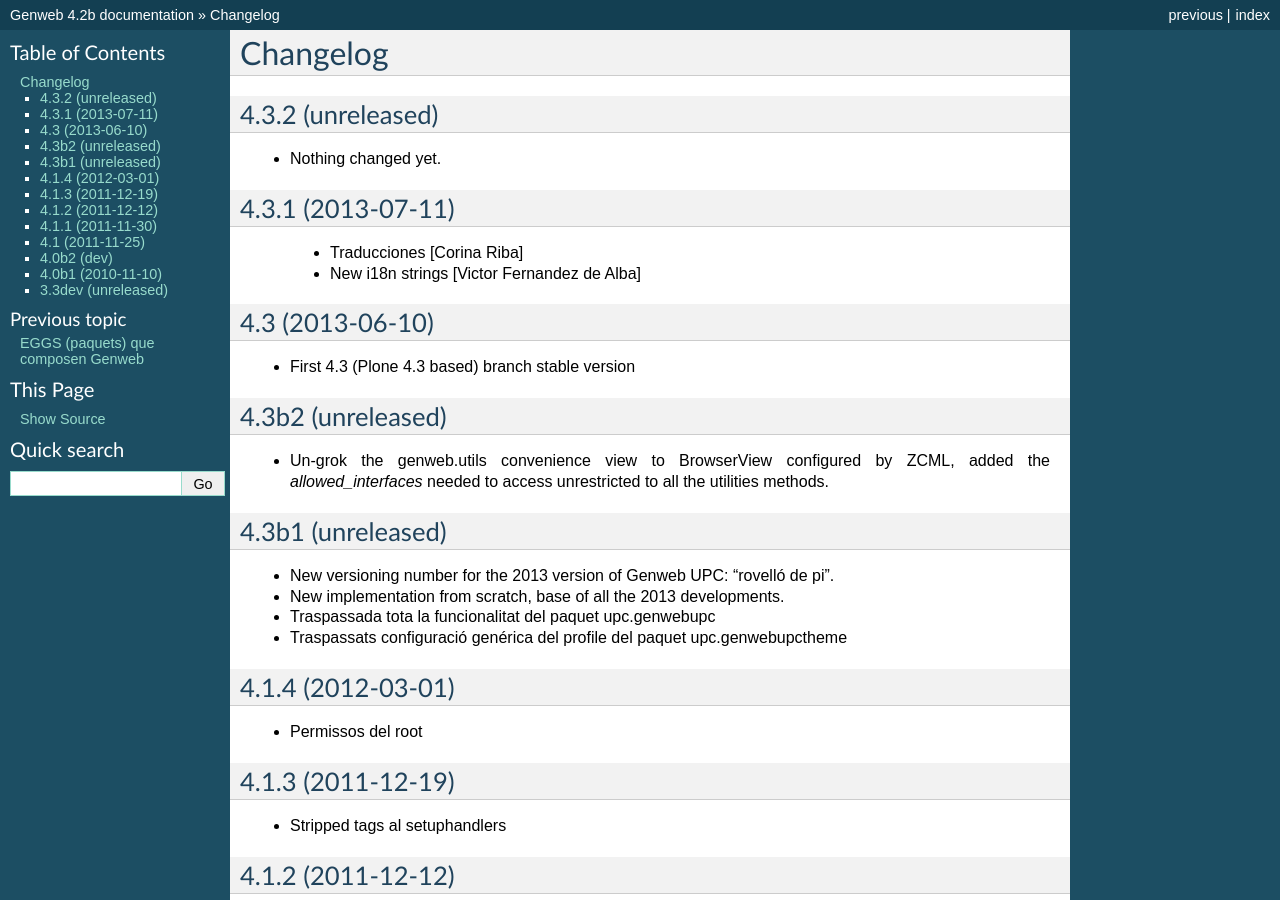
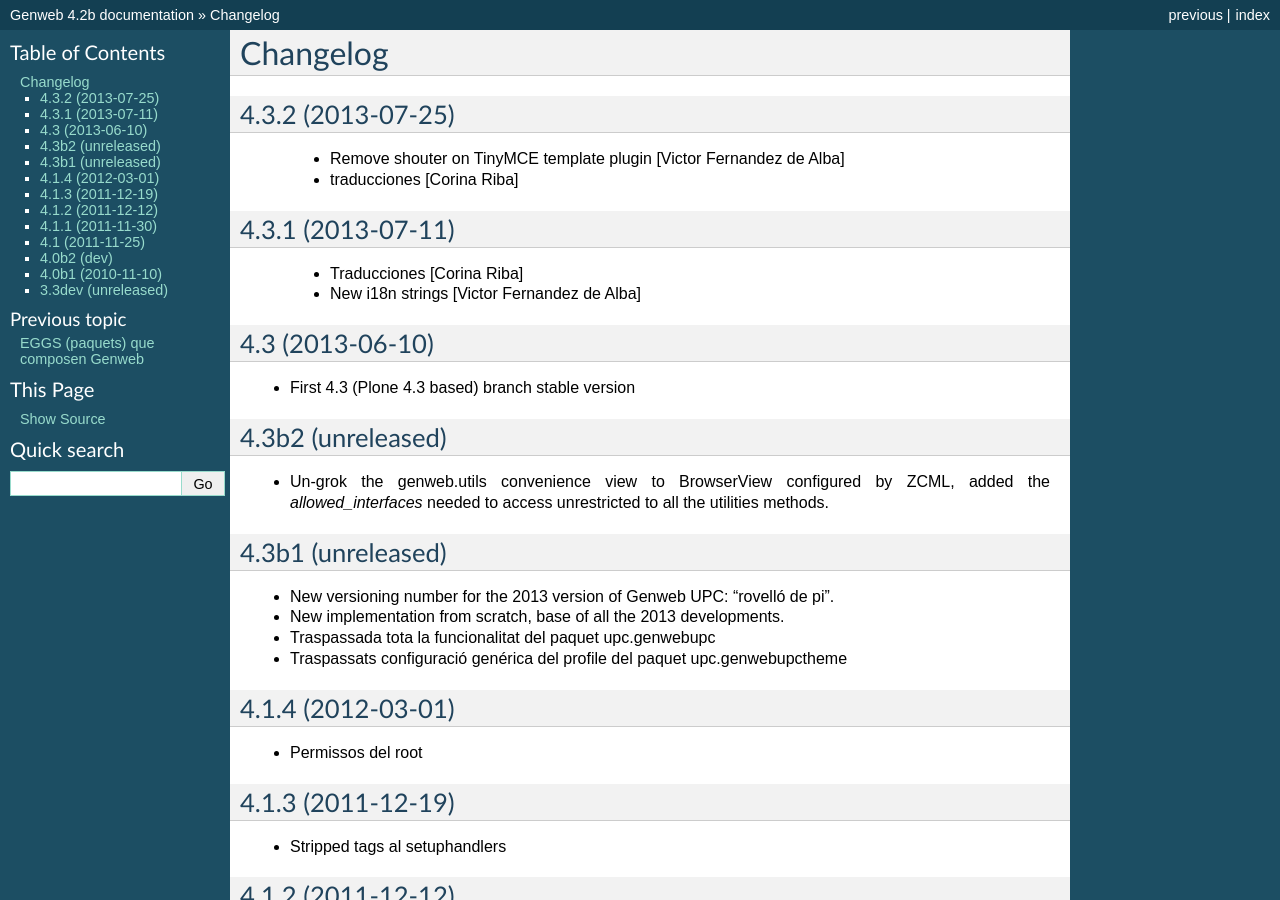
Before and after one commit to UPCnet/genweb.core, a Sphinx documentation site: the page built from docs/HISTORY.rst, in a window 1280 px wide and 900 px high. Built offline with Sphinx 7.4.7, drawn with Linux system fonts in a browser that asks for light colours.

Commit message:
Preparing release 4.3.2

```diff
--- a/docs/HISTORY.rst
+++ b/docs/HISTORY.rst
@@ -1,11 +1,11 @@
 Changelog
 =========
 
-4.3.2 (unreleased)
+4.3.2 (2013-07-25)
 ------------------
 
-- Nothing changed yet.
-
+ * Remove shouter on TinyMCE template plugin [Victor Fernandez de Alba]
+ * traducciones [Corina Riba]
 
 4.3.1 (2013-07-11)
 ------------------
--- a/setup.py
+++ b/setup.py
@@ -1,7 +1,7 @@
 from setuptools import setup, find_packages
 import os
 
-version = '4.3.2.dev0'
+version = '4.3.2'
 
 README = open("README.rst").read()
 HISTORY = open(os.path.join("docs", "HISTORY.rst")).read()
```
